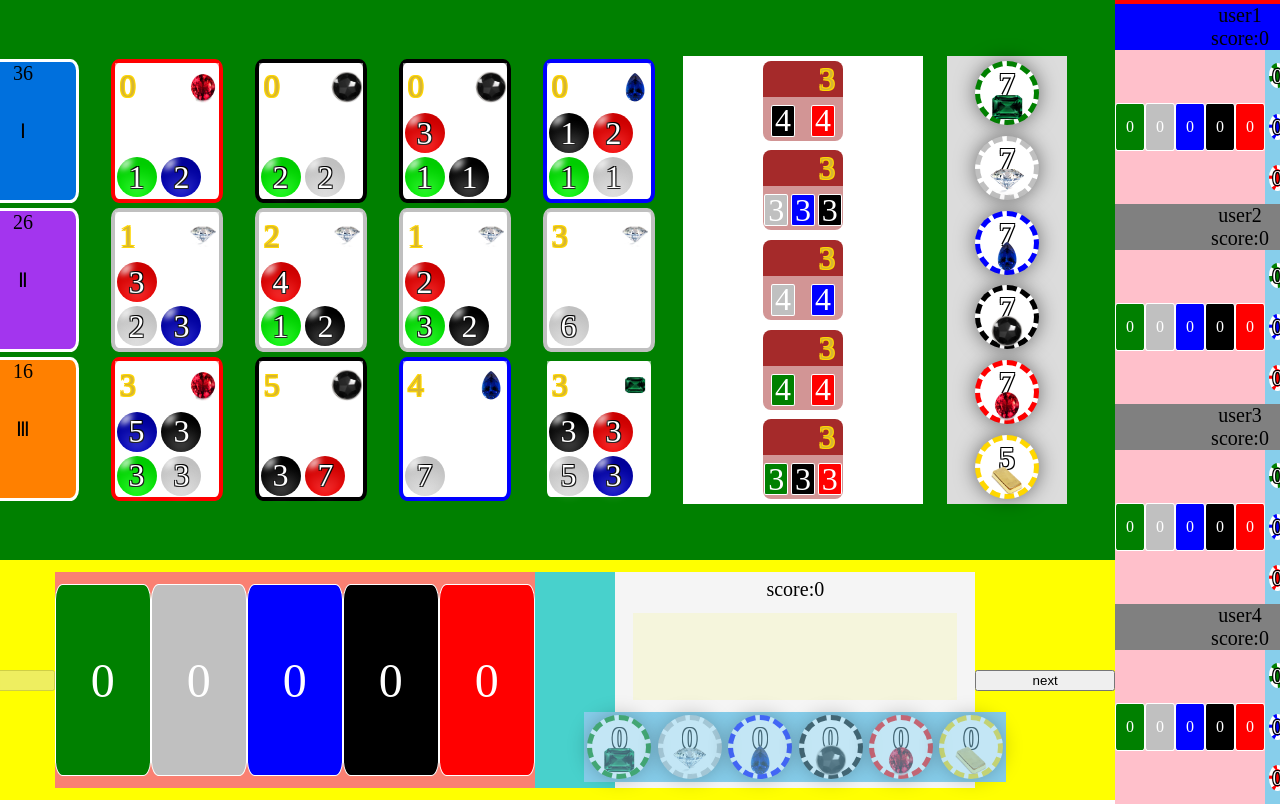
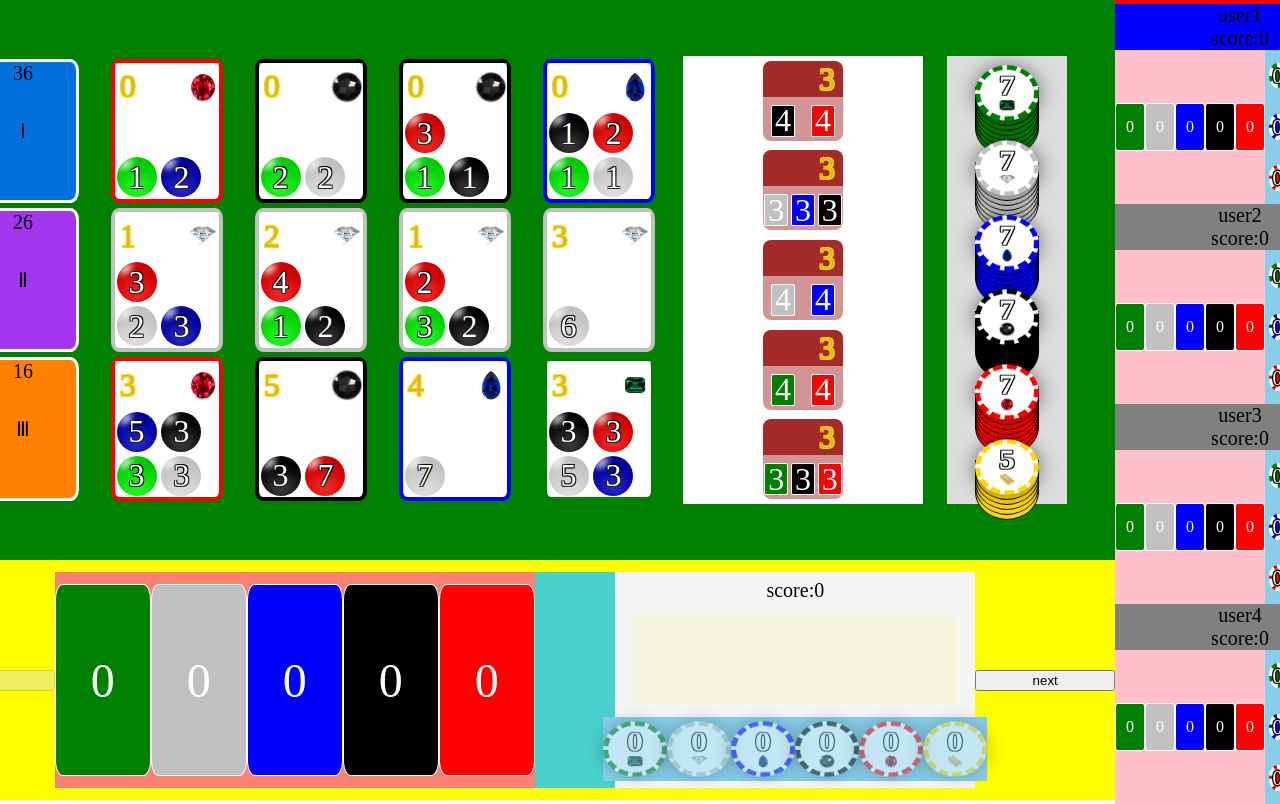
Before and after one commit to kaisiok/splenderpractice, a React (Create React App) app: page / in a window 1280 px wide. Shown: the top 804 px of the page. Built offline with nearby package versions, Linux system fonts and the light colour scheme.

Commit message:
토큰 갯수에 따라 입체적으로 쌓이게끔 변경

```diff
--- a/src/splendor/component/body/tokens.js
+++ b/src/splendor/component/body/tokens.js
@@ -35,21 +35,34 @@ function Tokens() {
       <MyToken
         type={"emeraldToken"}
         number={tokens.emeraldToken}
-        disabled={false}
+        disabled={tokens.emeraldToken === 0}
       />
+
       <MyToken
         type={"diamondToken"}
         number={tokens.diamondToken}
-        disabled={false}
+        disabled={tokens.diamondToken === 0}
       />
       <MyToken
         type={"sapphireToken"}
         number={tokens.sapphireToken}
-        disabled={false}
+        disabled={tokens.sapphireToken === 0}
       />
-      <MyToken type={"onyxToken"} number={tokens.onyxToken} disabled={false} />
-      <MyToken type={"rubyToken"} number={tokens.rubyToken} disabled={false} />
-      <MyToken type={"goldToken"} number={tokens.goldToken} disabled={false} />
+      <MyToken
+        type={"onyxToken"}
+        number={tokens.onyxToken}
+        disabled={tokens.onyxToken === 0}
+      />
+      <MyToken
+        type={"rubyToken"}
+        number={tokens.rubyToken}
+        disabled={tokens.rubyToken === 0}
+      />
+      <MyToken
+        type={"goldToken"}
+        number={tokens.goldToken}
+        disabled={tokens.goldToken === 0}
+      />
       <TokenModal open={openModal} onClose={handleClose} />
     </TokensWrap>
   );
--- a/src/splendor/component/footer/myToken.js
+++ b/src/splendor/component/footer/myToken.js
@@ -5,7 +5,45 @@ import sapphireImg from "../../img/sapphire.png";
 import diamondImg from "../../img/diamond.png";
 import emeraldImg from "../../img/emerald.png";
 import onyxImg from "../../img/onyx.png";
+const TokenStackWrap = styled.div`
+  position: relative;
+  ${(props) =>
+    props.disabled &&
+    `
+    pointer-events: none;
+    opacity: 0.5;
+  `}
+`;
+const TokenStack = styled.div`
+  position: absolute;
+  width: 100%;
+  top: ${(props) => {
+    return props.number;
+  }}px;
+  z-index: ${(props) => {
+    return 100 - props.number;
+  }};
+  & > .oval {
+    width: 100%;
+    height: 0.5rem;
+    background-color: ${(props) => props.borderColor};
+    position: absolute;
+    top: 1.3rem;
+    border-left: 1px solid black;
+    border-right: 1px solid black;
+    z-index: 10;
+  }
 
+  > .bottom-oval {
+    width: 100%;
+    height: 4rem;
+    background-color: ${(props) => props.borderColor};
+    border-radius: 100%;
+    transform: rotateX(30deg);
+    border: 1px solid black;
+    position: absolute;
+  }
+`;
 const MyTokenWrap = styled.div`
   box-sizing: border-box;
   display: block;
@@ -19,24 +57,17 @@ const MyTokenWrap = styled.div`
   color: #fff;
   background: white;
   border: 5px dashed ${(props) => props.borderColor};
-  border-radius: 6em;
-  padding-top: 6em/2 - 1em;
+  border-radius: 100%;
   transition: all linear 0.15s;
   box-shadow: 0 0 20px rgba(0, 0, 0, 0.5);
   position: relative;
-  margin: 0.1em;
   text-shadow: 1px 1px 0 black, -1px -1px 0 black, 1px -1px 0 black,
     -1px 1px 0 black;
-  ${(props) =>
-    props.disabled &&
-    `
-    pointer-events: none;
-    opacity: 0.5;
-  `}
-  z-index:1;
+  transform: rotateX(30deg);
+  z-index: 200;
   > img:nth-child(2) {
-    width: ${(props) => props.imgSize}em;
-    height: ${(props) => props.imgSize}em;
+    width: ${(props) => props.imgSize}rem;
+    height: ${(props) => props.imgSize}rem;
     position: absolute;
     top: 75%;
     left: 50%;
@@ -94,16 +125,29 @@ function MyToken({ type, number, handleClick, disabled }) {
   })();
 
   return (
+    <TokenStackWrap disabled={disabled}>
       <MyTokenWrap
         onClick={handleClick}
         imgType={type}
         imgSize={imgSize}
         borderColor={borderColor}
-      disabled={disabled}
       >
         <div>{number}</div>
         <img src={backgroundImg} alt="ruby" />
       </MyTokenWrap>
+      {Array.from({ length: number }).map((el, idx) => {
+        return (
+          <TokenStack
+            number={idx * 5 + 5}
+            borderColor={borderColor}
+            key={"tokenstack" + idx}
+          >
+            <div className="oval"></div>
+            <div className="bottom-oval"></div>
+          </TokenStack>
+        );
+      })}
+    </TokenStackWrap>
   );
 }
 
```
Lines whose indentation alone changed are shown as unchanged.
